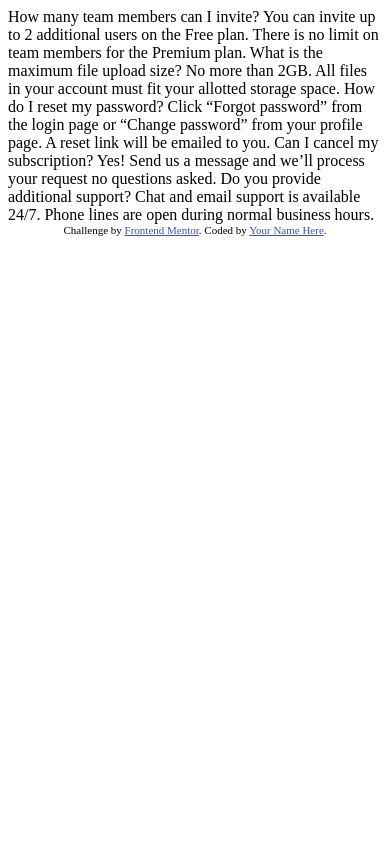
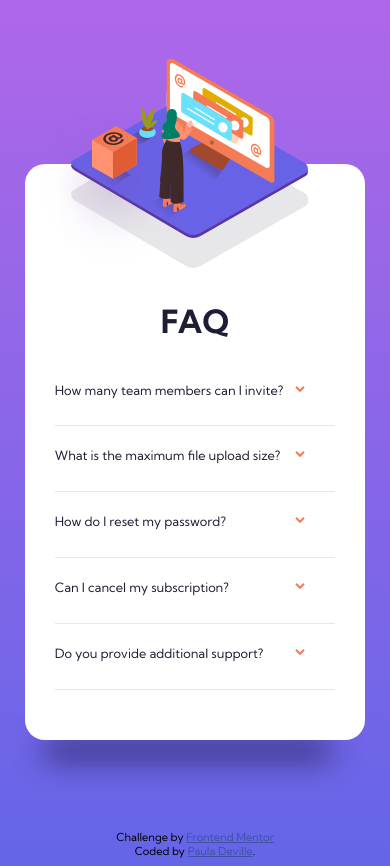
Before and after one commit to pauladeville/faq-challenge, a plain HTML site: page index.html in a window 390 px wide. Before the commit the page ends 844 px from the top, so only its background shows below. Drawn offline with Linux system fonts and the light colour scheme.

Commit message:
Mobile interface OK

```diff
--- a/index.html
+++ b/index.html
@@ -2,39 +2,48 @@
 <html lang="en">
 <head>
   <meta charset="UTF-8">
-  <meta name="viewport" content="width=device-width, initial-scale=1.0"> <!-- displays site properly based on user's device -->
+  <meta name="viewport" content="width=device-width, initial-scale=1.0">
+  <link rel="stylesheet" href="style.css">
+  <link href="https://fonts.googleapis.com/css2?family=Kumbh+Sans:wght@400;700&display=swap" rel="stylesheet">
+  <title>FAQ Challenge</title>
+</head>
 
-  <link rel="icon" type="image/png" sizes="32x32" href="./images/favicon-32x32.png">
+<body>
+  <img id="img-woman-mobile" src="images/illustration-woman-online-mobile.svg" alt="" />
 
-  <title>Frontend Mentor | FAQ Accordion Card</title>
+  <article>
 
-  <!-- Feel free to remove these styles or customise in your own stylesheet 👍 -->
-  <style>
-    .attribution { font-size: 11px; text-align: center; }
-    .attribution a { color: hsl(228, 45%, 44%); }
-  </style>
-</head>
-<body>
-  How many team members can I invite?
-  You can invite up to 2 additional users on the Free plan. There is no limit on
-  team members for the Premium plan.
+    <h1>FAQ</h1>
+    <div id="faq">
+      <div class="question-block">
+        <p class="question">How many team members can I invite?<img class="arrow" src="images/icon-arrow-down.svg" alt=""></p>
+        <p class="answer">You can invite up to 2 additional users on the Free plan. There is no limit on
+          team members for the Premium plan.</p>
+      </div>
+      <div class="question-block">
+        <p class="question">What is the maximum file upload size?<img class="arrow" src="images/icon-arrow-down.svg" alt=""></p>
+        <p class="answer">No more than 2GB. All files in your account must fit your allotted storage space.</p>
+      </div>
+      <div class="question-block">
+        <p class="question">How do I reset my password?<img class="arrow" src="images/icon-arrow-down.svg" alt=""></p>
+        <p class="answer">Click “Forgot password” from the login page or “Change password” from your profile page.
+          A reset link will be emailed to you.</p>
+      </div>
+      <div class="question-block">
+        <p class="question">Can I cancel my subscription?<img class="arrow" src="images/icon-arrow-down.svg" alt=""></p>
+        <p class="answer">Yes! Send us a message and we’ll process your request no questions asked.</p>
+      </div>
+      <div class="question-block">
+        <p class="question">Do you provide additional support?<img class="arrow" src="images/icon-arrow-down.svg" alt=""></p>
+        <p class="answer">Chat and email support is available 24/7. Phone lines are open during normal business hours.</p>
+      </div>
 
-  What is the maximum file upload size?
-  No more than 2GB. All files in your account must fit your allotted storage space.
-
-  How do I reset my password?
-  Click “Forgot password” from the login page or “Change password” from your profile page.
-  A reset link will be emailed to you.
-
-  Can I cancel my subscription?
-  Yes! Send us a message and we’ll process your request no questions asked.
-
-  Do you provide additional support?
-  Chat and email support is available 24/7. Phone lines are open during normal business hours.
+    </div>
+  </article>
 
   <div class="attribution">
-    Challenge by <a href="https://www.frontendmentor.io?ref=challenge" target="_blank">Frontend Mentor</a>.
-    Coded by <a href="#">Your Name Here</a>.
+    Challenge by <a href="https://www.frontendmentor.io?ref=challenge" target="_blank">Frontend Mentor</a><br>
+    Coded by <a href="#">Paula Deville</a>.
   </div>
 </body>
 </html>
--- /dev/null
+++ b/style.scss
@@ -0,0 +1,89 @@
+$text-color: hsl(238, 29%, 16%);
+$icon-color: hsl(14, 88%, 65%);
+$selected-text-color: hsl(237, 12%, 33%);
+$answer-color: hsl(240, 6%, 50%);
+$dividers-color: hsl(240, 5%, 91%);
+$gradient-start: hsl(273, 75%, 66%);
+$gradient-end: hsl(240, 73%, 65%);
+
+body {
+    font-family: 'Kumbh Sans', sans-serif;
+    background: linear-gradient($gradient-start, $gradient-end);
+}
+
+#img-woman-mobile {
+    display: block;
+    position: relative;
+    margin: auto;
+    left: -20px;
+    top: 50px;
+    z-index: 5;
+    //Ombre qui épouse la forme du PNG
+    filter: drop-shadow(0px 30px 0px $dividers-color);
+}
+
+article {
+    background-color: white;
+    padding: 110px 30px 30px 30px;
+    border-radius: 20px;
+    position: static;
+    width: 75%;
+    margin: 0px auto 50px auto;
+    position: relative;
+    top: -40px;
+    //Ombre uniquement en bas de l'article
+    &::after {
+        content:"";
+        position: absolute;
+        width: 78%;
+        height: 0px;
+        bottom: 0px;
+        z-index: -1;
+        box-shadow: 0px 10px 30px 10px hsl(240, 41%, 32%);
+    }
+    h1 {
+        text-align: center;
+        font-size: 2rem;
+        margin-bottom: 40px;
+        color: $text-color;
+    }
+    p {
+        font-size: 0.8rem;
+        line-height: 1.2rem;
+    }
+}
+
+.question-block {
+    border-bottom: 1px solid $dividers-color;
+    margin: 20px 0 20px 0;
+    &:hover > .answer {
+        height: 50px;
+    }
+    &:hover > .question {
+        font-weight: bold;
+    }
+}
+.question {
+    color: $text-color;
+    position: relative;
+    transition: all 300ms ease-in-out;
+}
+.answer {
+    color: $answer-color;
+    height: 0;
+    overflow: hidden;
+    transition: all 300ms ease-in-out;
+}
+.arrow{
+    position: absolute;
+    right: 30px;
+    top: 5px;
+}
+
+.attribution {
+    font-size: 11px;
+    text-align: center;
+    a {
+        color: hsl(228, 45%, 44%);
+    }
+}
```
Also changed, not shown: style.css (added), 1 other file.
